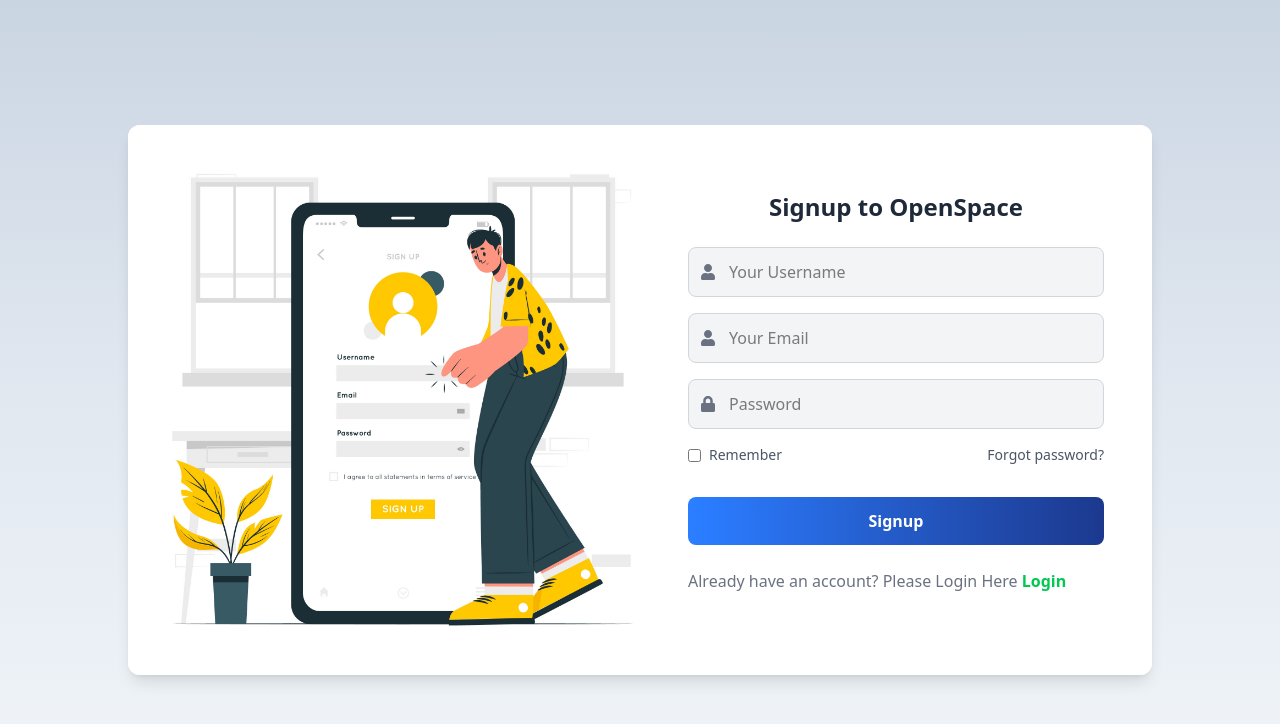
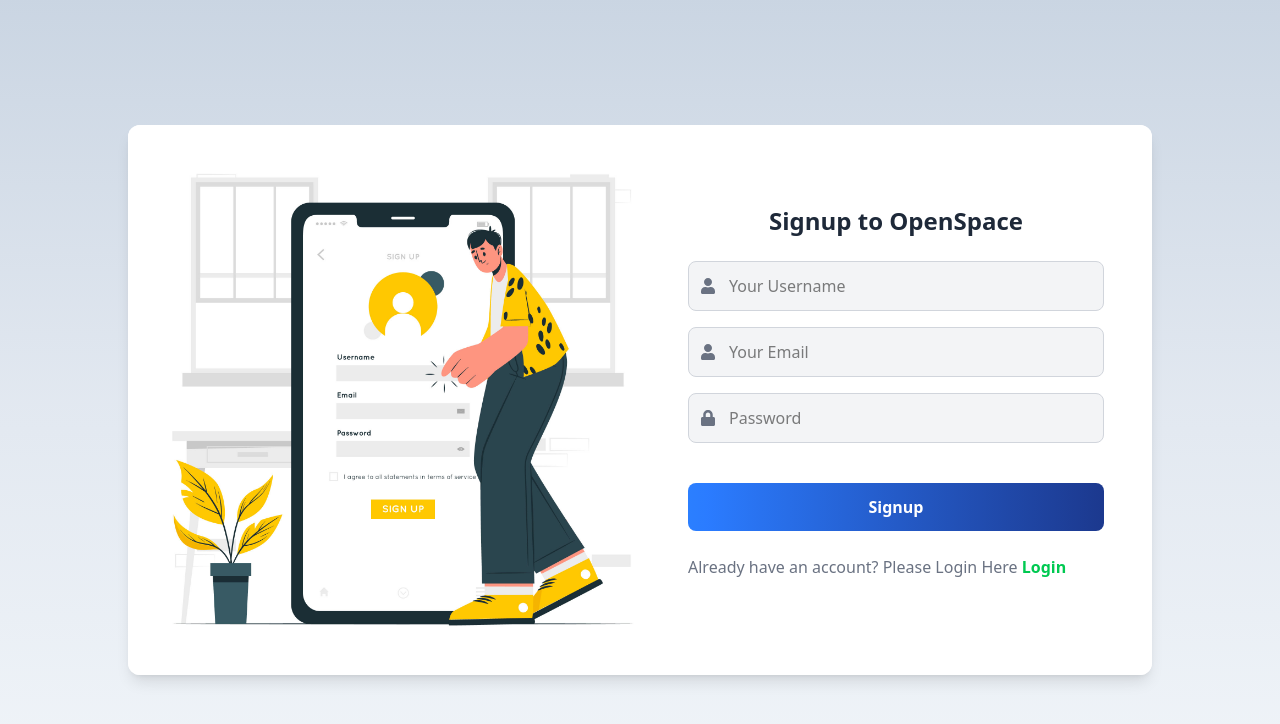
Before and after one commit to adibmahmud007/capstone-hub, a React (Vite) app: page / in a window 1280 px wide. Shown: the top 724 px of the page. Built offline with nearby package versions, Linux system fonts and the light colour scheme.

Commit message:
registration modified

```diff
--- a/src/components/Registration/Registration.jsx
+++ b/src/components/Registration/Registration.jsx
@@ -88,12 +88,12 @@ const Registration = () => {
                                 onChange={(e) => setPassword(e.target.value)}
                             />
                         </div>
-                        <div className="flex justify-between text-sm text-gray-600 mb-2">
+                        {/* <div className="flex justify-between text-sm text-gray-600 mb-2">
                             <label className="flex items-center">
                                 <input type="checkbox" className="mr-2" /> Remember
                             </label>
                             <a href="#" className="hover:text-purple-500">Forgot password?</a>
-                        </div>
+                        </div> */}
 
                         <button
                             type="submit"
```
